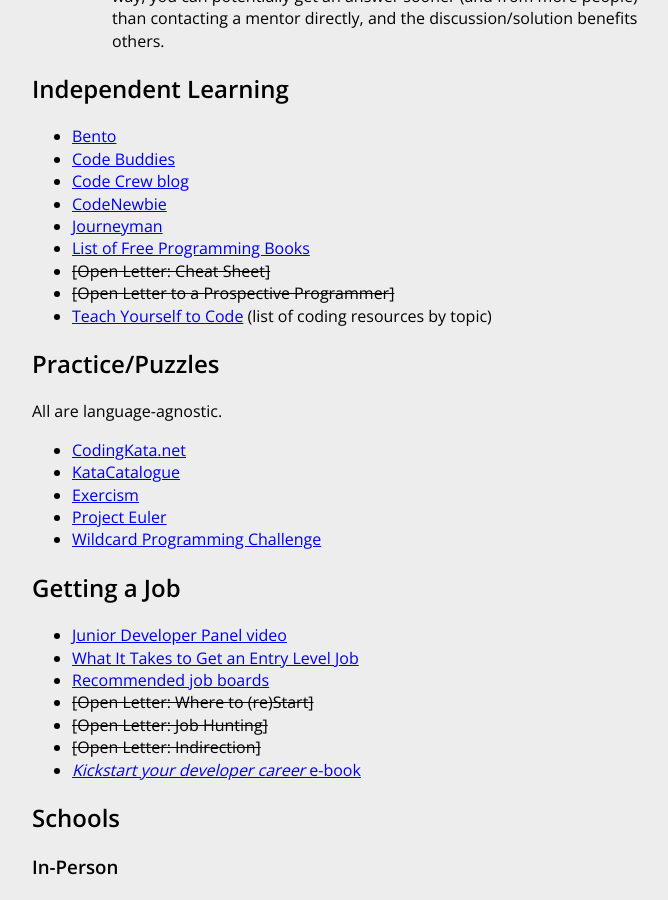
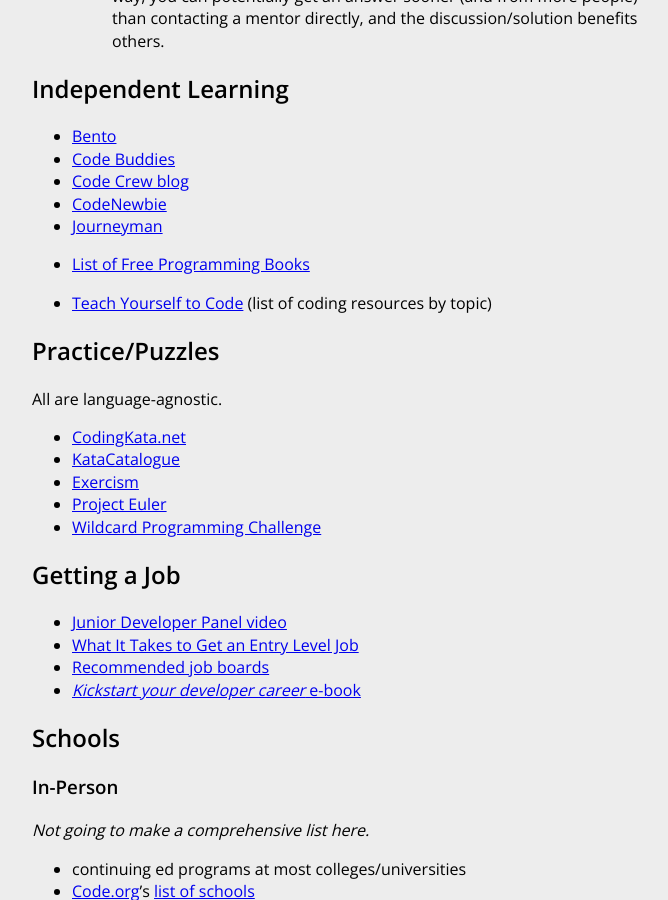
Before and after one commit to HackerHours/hackerhours.org, a Jekyll site: the page built from resources.md, in a window 1280 px wide and 900 px high, scrolled down 719 px. Shown: the whole window, without its empty margins (288-956 px from the left). Built offline with Jekyll 4.4.1, drawn with Linux system fonts in a browser that asks for light colours; comment, search, counter and statistics services are not loaded.

Commit message:
remove broken open letter links on resources page.

```diff
--- a/resources.md
+++ b/resources.md
@@ -23,8 +23,7 @@
 * [CodeNewbie](http://www.codenewbie.org/)
 * [Journeyman](https://plus.google.com/communities/113669203485569960566?cfem=1)
 * [List of Free Programming Books](http://resrc.io/list/10/list-of-free-programming-books/)
-* <s>[Open Letter: Cheat Sheet]</s>
-* <s>[Open Letter to a Prospective Programmer]</s>
+
 * [Teach Yourself to Code](http://teachyourselftocode.com/) (list of coding resources by topic)
 
 ## Practice/Puzzles
@@ -42,9 +41,6 @@
 * [Junior Developer Panel video](https://www.youtube.com/watch?v=xPY1uqq1cgk)
 * [What It Takes to Get an Entry Level Job](http://www.onedayonejob.com/blog/what-it-takes-to-get-an-entry-level-job/)
 * [Recommended job boards](https://gist.github.com/afeld/5201086)
-* <s>[Open Letter: Where to (re)Start]</s>
-* <s>[Open Letter: Job Hunting]</s>
-* <s>[Open Letter: Indirection]</s>
 * [*Kickstart your developer career* e-book](http://happybearsoftware.com/kickstart-your-developer-career)
 
 ## Schools
```
